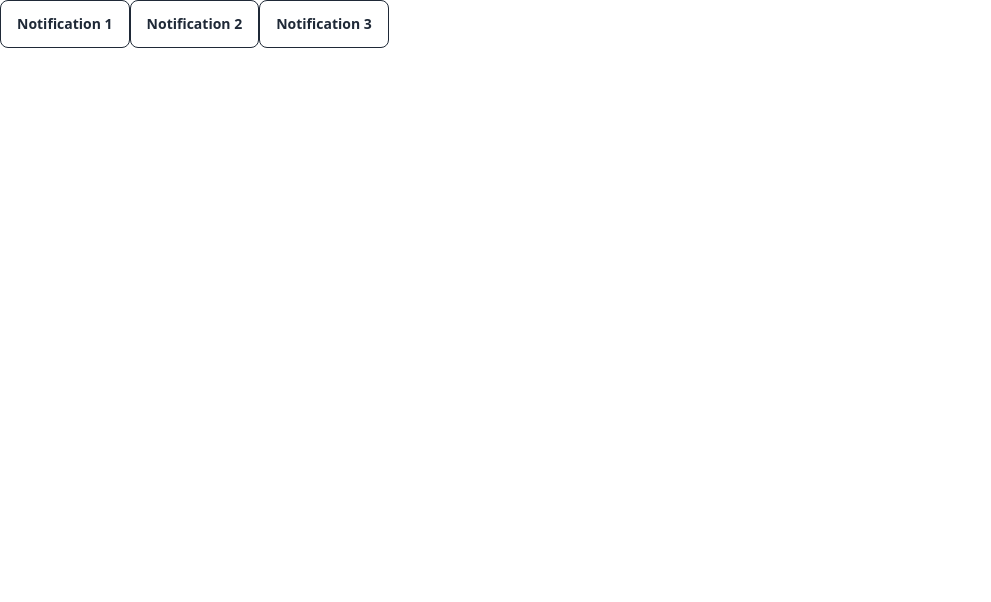
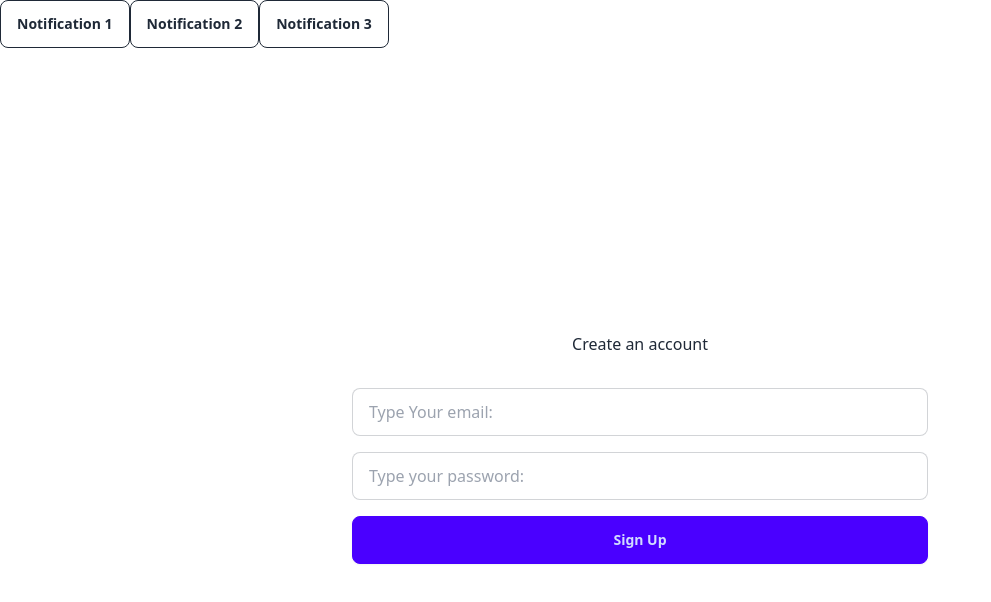
Before and after one commit to BilalAtique/notification-system, a React (Vite) app: page / in a window 1280 px wide. Shown: the top 602 px of the page, without its empty margins (0-991 px from the left). Built offline with nearby package versions, Linux system fonts and the light colour scheme; no server answers.

Commit message:
add signup form

```diff
--- a/src/App.tsx
+++ b/src/App.tsx
@@ -1,3 +1,5 @@
+import SignUp from "./pages/SignUp";
+
 enum NotificationType {
   "Notification-1",
   "Notification-2",
@@ -15,6 +17,7 @@ const App = () => {
       <button className="btn btn-outline" onClick={() => handleNotificationBtnClick(NotificationType["Notification-1"])}>Notification 1</button>
       <button className="btn btn-outline" onClick={() => handleNotificationBtnClick(NotificationType["Notification-2"])}>Notification 2</button>
       <button className="btn btn-outline" onClick={() => handleNotificationBtnClick(NotificationType["Notification-3"])}>Notification 3</button>
+      <SignUp />
     </div>
   );
 };
--- /dev/null
+++ b/src/pages/SignUp.tsx
@@ -0,0 +1,44 @@
+import { createUserWithEmailAndPassword } from "firebase/auth";
+import { FormEvent, useState } from "react";
+import { auth } from "../firebase/config";
+
+const SignUp = () => {
+  const [email, setEmail] = useState("");
+  const [password, setPassword] = useState("");
+  const handleSubmit = async (e: FormEvent<HTMLFormElement>) => {
+    try {
+      e.preventDefault();
+      await createUserWithEmailAndPassword(auth, email, password);
+    } catch (error) {
+      console.log(error);
+    }
+  };
+  return (
+    <div className="w-full h-screen flex justify-center items-center">
+      <div className="flex gap-8 flex-col justify-center items-center w-full max-w-xl">
+        <h1>Create an account</h1>
+        <form className="flex flex-col gap-4 w-full" onSubmit={handleSubmit}>
+          <input
+            type="email"
+            value={email}
+            onChange={(e) => setEmail(e.target.value)}
+            placeholder="Type Your email:"
+            className="input input-bordered w-full "
+          />
+          <input
+            type="password"
+            value={password}
+            onChange={(e) => setPassword(e.target.value)}
+            placeholder="Type your password:"
+            className="input input-bordered w-full"
+          />
+          <button className="btn btn-primary" type="submit">
+            Sign Up
+          </button>
+        </form>
+      </div>
+    </div>
+  );
+};
+
+export default SignUp;
```
